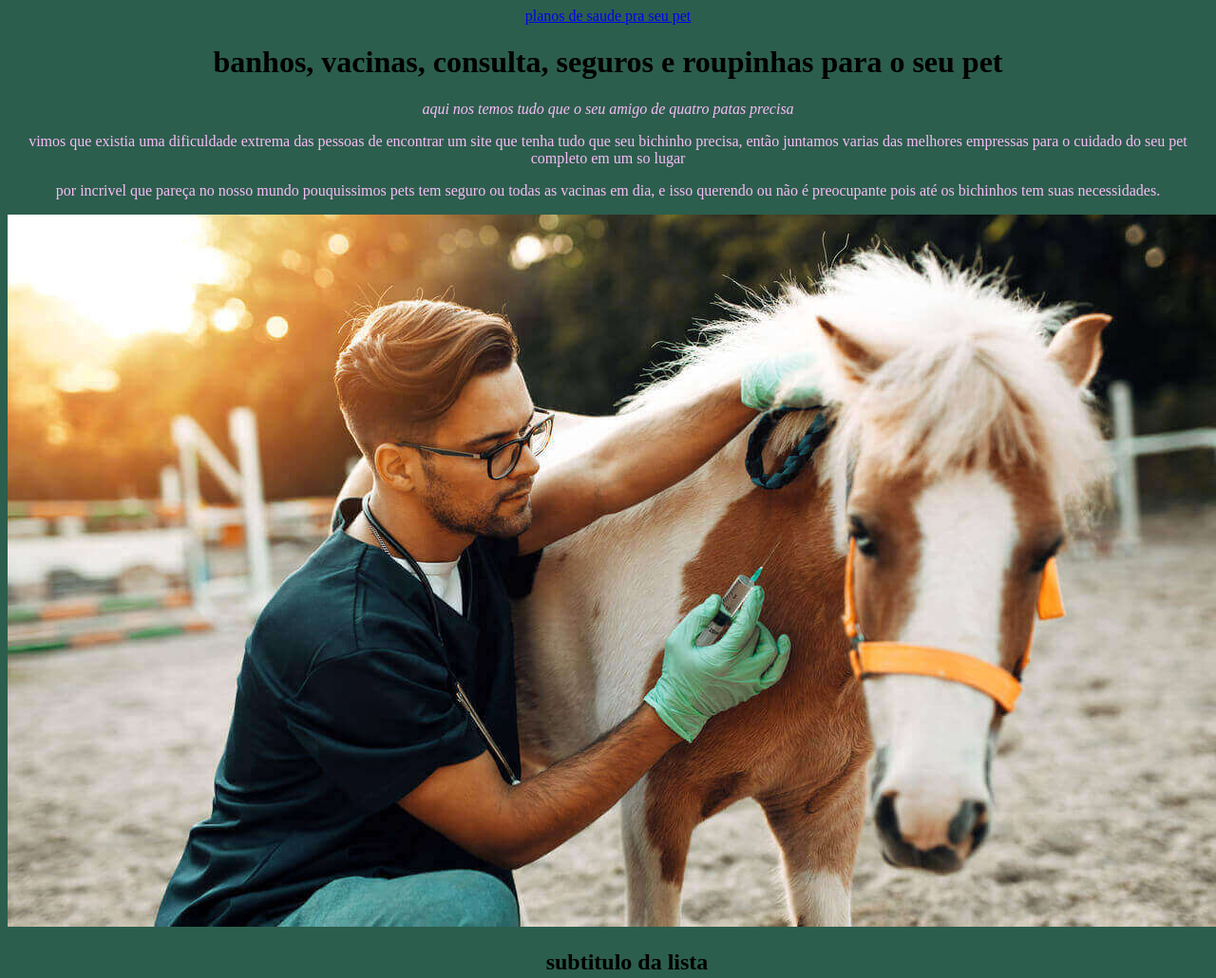
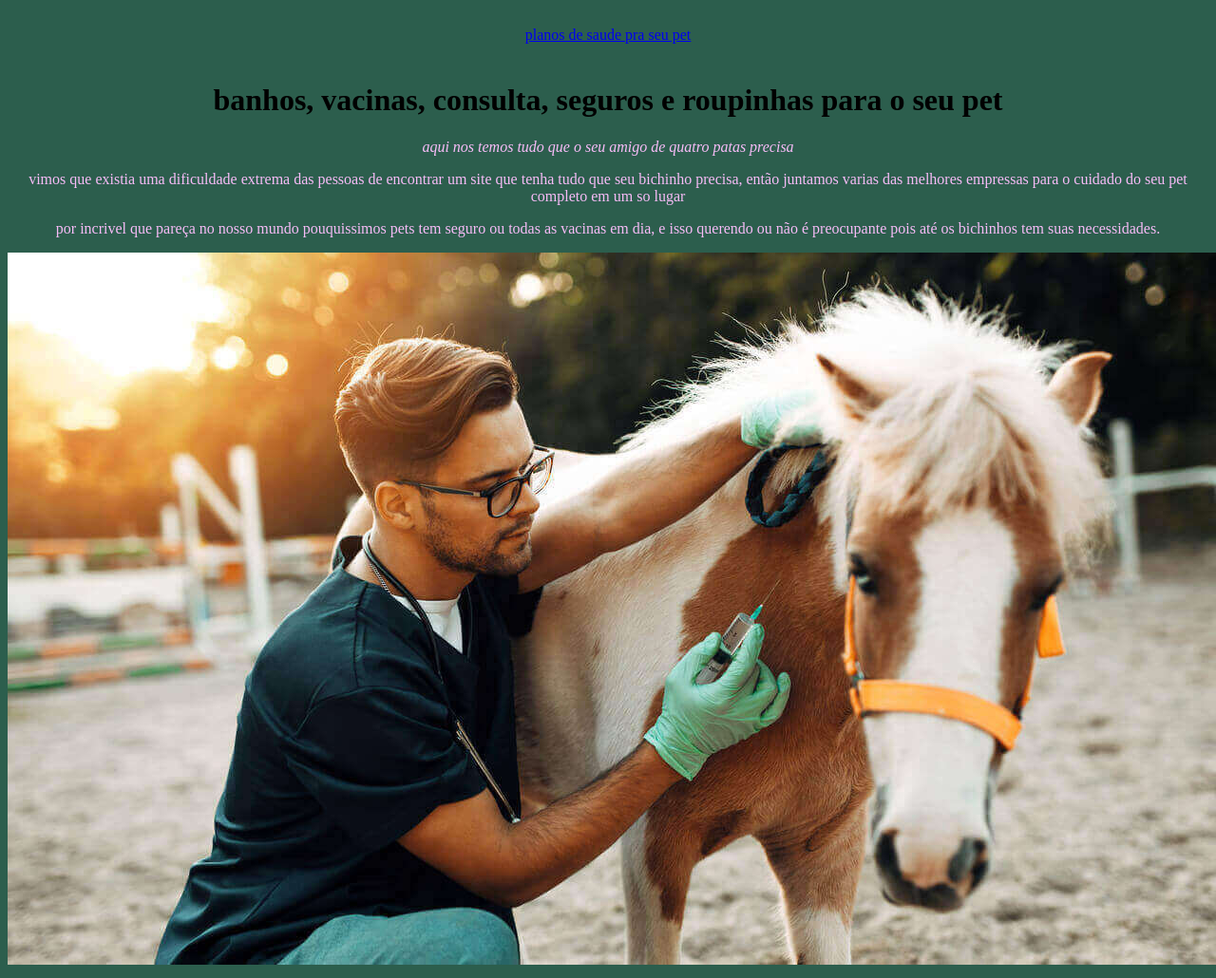
Before and after one commit to clarascz/maria-repositorio, a plain HTML site: page index.html in a window 1280 px wide. Shown: the top 1030 px of the page at 95% size. Drawn offline with Linux system fonts and the light colour scheme.

Commit message:
Update style.css

```diff
--- a/style.css
+++ b/style.css
@@ -20,3 +20,8 @@ h1{
 h2{
     text-align: center;
 }
+header {
+     border.bottom: solid 2px rgb(42, 127, 228);
+     padding: 20px;
+     font.size:32px;
+}
```
